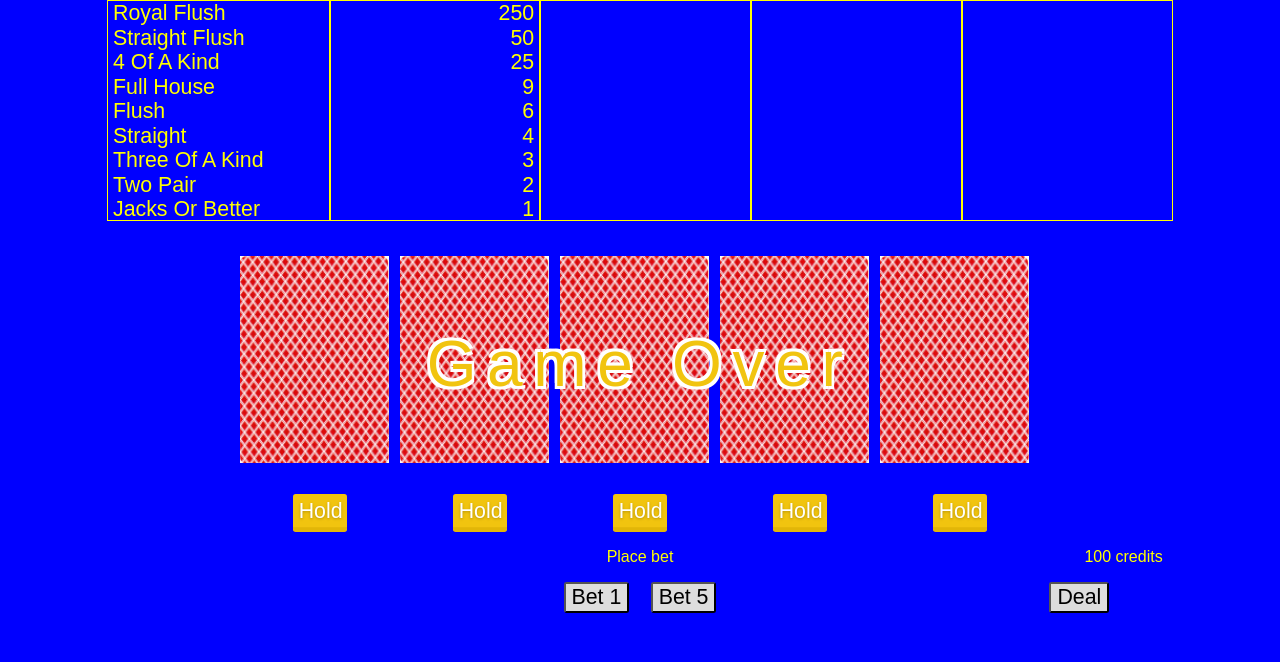
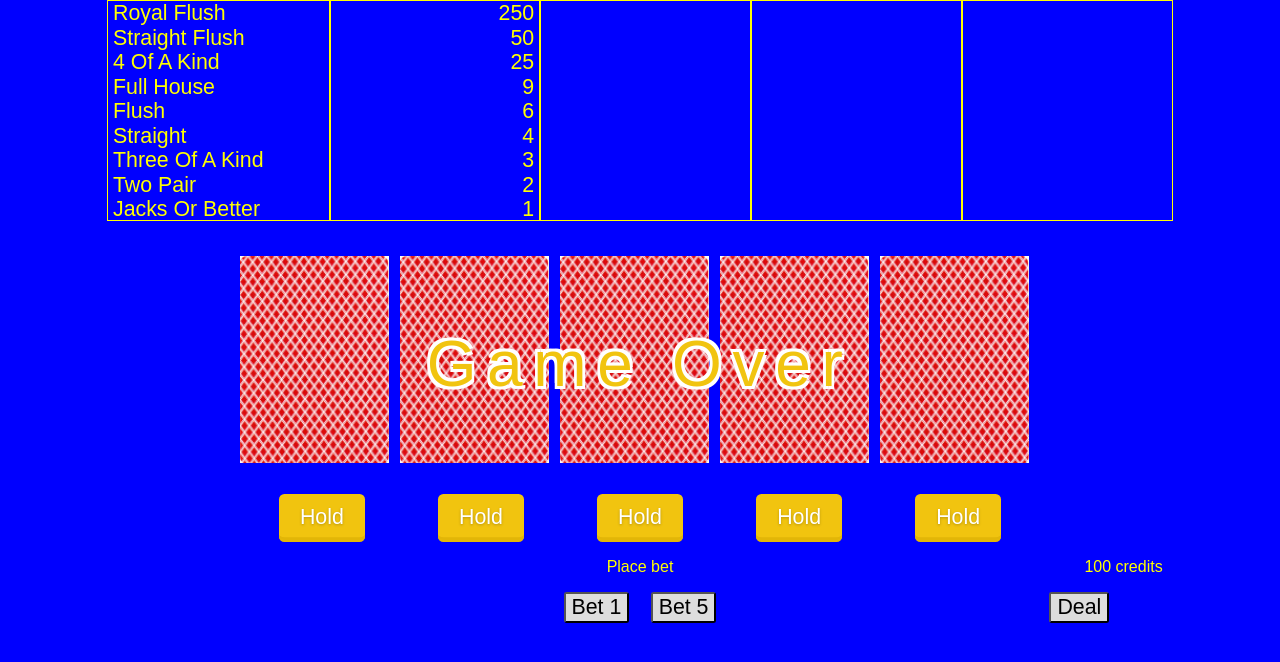
Before and after one commit to audiodude/video-poker, an Angular app: page / in a window 1280 px wide. Shown: the top 662 px of the page. Built offline with nearby package versions, Linux system fonts and the light colour scheme.

Commit message:
Make hold buttons bigger.

```diff
--- a/src/app/controls/controls.component.css
+++ b/src/app/controls/controls.component.css
@@ -5,22 +5,21 @@
 }
 
 .button {
-  margin: 0 5vw 0 5vw;
-  width: 5vw;
 }
 
 .button {
   background: #f1c40f;
   border: 0;
   border-bottom: .25vw solid #e2b607;
-  border-radius: .25vw;
+  border-radius: .5vw;
   -webkit-box-shadow: inset 0 -.25vw #e2b607;
   box-shadow: inset -.25vw #e2b607;
   box-sizing: border-box;
   color: white;
-  cursor: pointe;r
+  cursor: pointer;
   font-size: 2vw;
-  padding: .5vw;
+  margin: 0 3.4vw;
+  padding: 1vw 2vw;
   position: relative;
   vertical-align: top;
   text-align: center;
@@ -46,13 +45,9 @@
   }
 
   .button {
-    margin: 0 calc(5vh * 4 / 3) 0 calc(5vh * 4 / 3);
-    width: calc(5vh * 4 / 3);
-  }
-
-  .button {
-    border-radius: calc(.25vh * 4 / 3);
-    padding: calc(.5vh * 4 / 3);
+    border-radius: calc(.5vh * 4 / 3);
+    margin: 0 calc(3.4vh * 4 / 3);
+    padding: calc(1vh * 4 / 3) calc(2vh * 4 / 3);
     font-size: calc(2vh * 4 / 3);
     text-shadow: 0 calc(.125vh * 4 / 3) calc(.25vh * 4 / 3) rgba(0, 0, 0, 0.25);
     border-bottom: calc(.25vh * 4 / 3) solid #e2b607;
```
